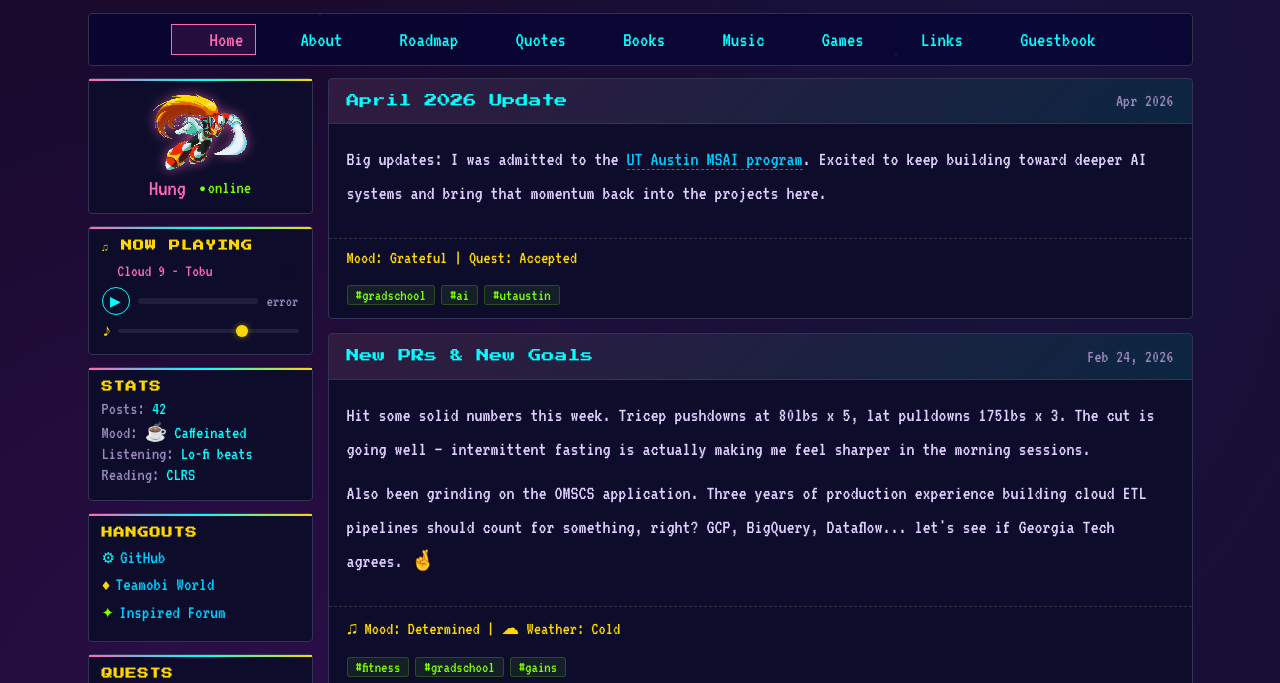
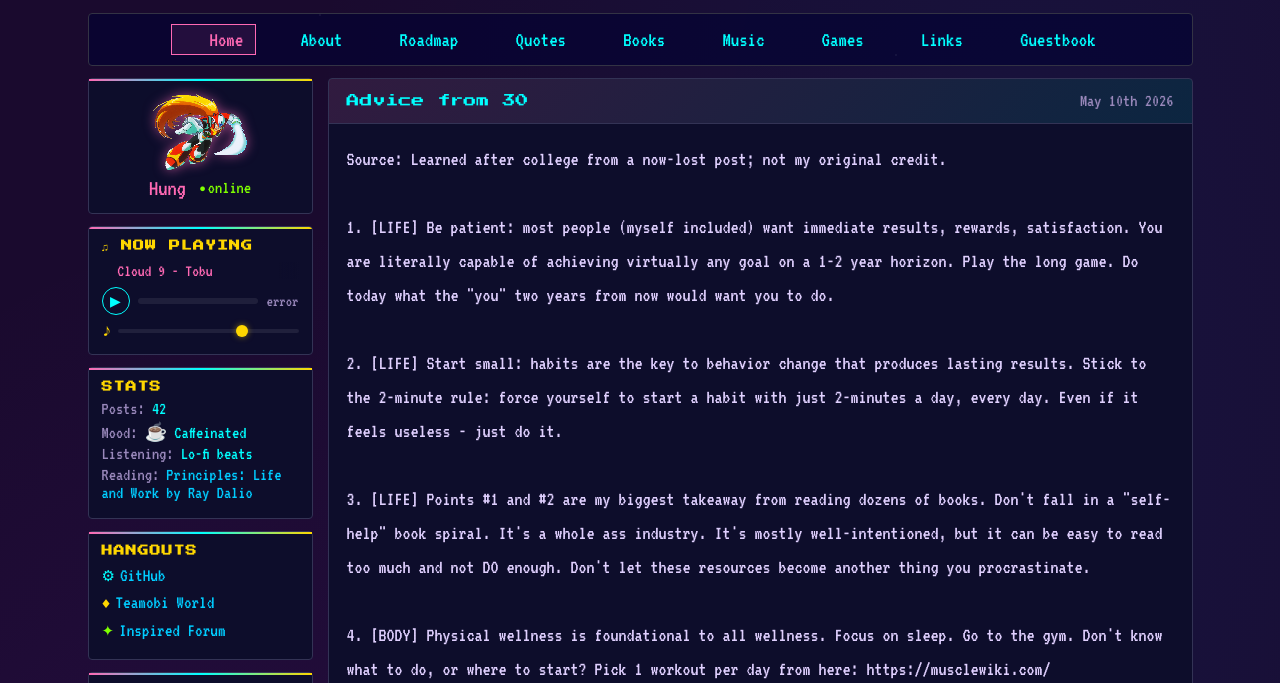
Before and after one commit to hungngdoan/hung-blog, an Eleventy site: page src/index.njk in a window 1280 px wide. Shown: the part 265-948 px from the top of the page. Built offline with nearby package versions, Linux system fonts and the light colour scheme; Eleventy itself is replaced by a stand-in of ours; files that its build step writes are made by us from their sources; no server answers.

Commit message:
Add advice post and update sidebar links

```diff
--- a/src/_includes/partials/sidebar.njk
+++ b/src/_includes/partials/sidebar.njk
@@ -17,7 +17,17 @@
     <div class="stat-line">Posts: <span>42</span></div>
     <div class="stat-line">Mood: <span>&#9749; Caffeinated</span></div>
     <div class="stat-line">Listening: <span>Lo-fi beats</span></div>
-    <div class="stat-line">Reading: <span>CLRS</span></div>
+    <div class="stat-line">
+      Reading:
+      <span>
+        <a
+          href="https://www.amazon.com/Principles-Life-Work-Ray-Dalio/dp/1501124021"
+          target="_blank"
+          rel="noopener noreferrer"
+          >Principles: Life and Work by Ray Dalio</a
+        >
+      </span>
+    </div>
   </div>
 
   <div class="sidebar-box sidebar-links-box">
@@ -28,6 +38,8 @@
           href="https://github.com/hungngdoan"
           class="sidebar-ext-link"
           data-icon="git"
+          target="_blank"
+          rel="noopener noreferrer"
           >GitHub</a
         >
       </li>
@@ -36,6 +48,8 @@
           href="https://world.gomobi.vn/"
           class="sidebar-ext-link"
           data-icon="game"
+          target="_blank"
+          rel="noopener noreferrer"
           >Teamobi World</a
         >
       </li>
@@ -44,6 +58,8 @@
           href="https://pro54qh1.forumvi.com/forum"
           class="sidebar-ext-link"
           data-icon="forum"
+          target="_blank"
+          rel="noopener noreferrer"
           >Inspired Forum</a
         >
       </li>
@@ -58,11 +74,21 @@
     <div class="stat-line">&#9989; MSAI UT Austin</div>
     <div class="stat-line">
       &#11036;
-      <a href="https://mml-book.github.io/">Mathematics for ML</a>
+      <a
+        href="https://mml-book.github.io/"
+        target="_blank"
+        rel="noopener noreferrer"
+        >Mathematics for ML</a
+      >
     </div>
     <div class="stat-line">
       &#11036;
-      <a href="https://www.learnpytorch.io/">Learn PyTorch</a>
+      <a
+        href="https://www.learnpytorch.io/"
+        target="_blank"
+        rel="noopener noreferrer"
+        >Learn PyTorch</a
+      >
     </div>
   </div>
 </aside>
--- a/src/index.njk
+++ b/src/index.njk
@@ -5,6 +5,63 @@ navActive: index.html
 showVisitorCounter: true
 permalink: index.html
 ---
+
+<article class="blog-post">
+  <div class="post-header">
+    <span class="post-title">Advice from 30</span>
+    <span class="post-date">May 10th 2026</span>
+  </div>
+  <div class="post-body">
+    <p>
+      Source: Learned after college from a now-lost post; not my original credit.
+      <br /><br />
+      1. [LIFE] Be patient: most people (myself included) want immediate
+      results, rewards, satisfaction. You are literally capable of achieving
+      virtually any goal on a 1-2 year horizon. Play the long game. Do today
+      what the "you" two years from now would want you to do.
+      <br /><br />
+      2. [LIFE] Start small: habits are the key to behavior change that
+      produces lasting results. Stick to the 2-minute rule: force yourself to
+      start a habit with just 2-minutes a day, every day. Even if it feels
+      useless - just do it.
+      <br /><br />
+      3. [LIFE] Points #1 and #2 are my biggest takeaway from reading dozens
+      of books. Don't fall in a "self-help" book spiral. It's a whole ass
+      industry. It's mostly well-intentioned, but it can be easy to read too
+      much and not DO enough. Don't let these resources become another thing
+      you procrastinate.
+      <br /><br />
+      4. [BODY] Physical wellness is foundational to all wellness. Focus on
+      sleep. Go to the gym. Don't know what to do, or where to start? Pick 1
+      workout per day from here: https://musclewiki.com/
+      <br /><br />
+      5. [MIND] Understand your mind and its weaknesses. You aren't special,
+      we all fall victim to universal "thinking traps." Identify cognitive
+      distortions and recognize how they can influence your thoughts, beliefs,
+      and actions: https://ddlamm.itch.io/thinking-errors
+      <br /><br />
+      6. [MIND] "You feel like shit. An interactive self-care guide":
+      https://youfeellikeshit.com/
+      <br /><br />
+      7. [MIND] Start a reflection / journaling habit today. There's so much
+      evidence about the productivity and well-being benefits that it's cliché
+      at this point. Remember what I said about #2? Start small - use this for
+      2-3 min daily reflections after work: https://blossom.team/ (note:
+      reflection app is free but the coaching is paid $)
+      <br /><br />
+      8. [WORK] There's no 1 "magic" solution to productivity and discipline.
+      Try a bunch of different approaches and mix and match what works for you.
+      Here's 11 techniques to experiment with:
+      https://www.taskade.com/blog/supercharge-team-workflow-classic-productivity-methods
+    </p>
+  </div>
+  <div class="post-mood">Mood: Reflective | Quest: Remembered</div>
+  <div class="post-tags">
+    <span class="tag">#advice</span>
+    <span class="tag">#life</span>
+    <span class="tag">#postgrad</span>
+  </div>
+</article>
 
 <article class="blog-post">
   <div class="post-header">
```
